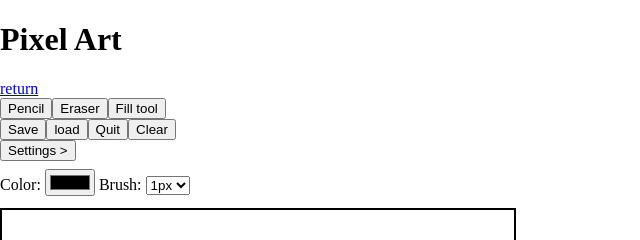
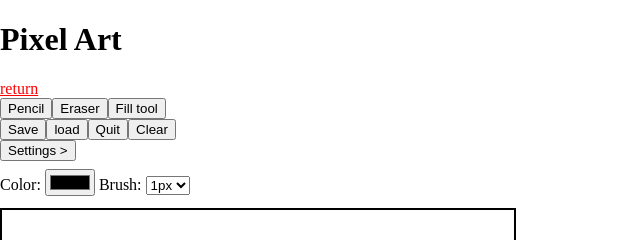
Before and after one commit to mildhasvoided/Tools, a website: page Pixel.html in a window 1280 px wide. Shown: the top 240 px of the page, 0-640 px from the left. Drawn offline with Linux system fonts and the light colour scheme; no server answers.

Commit message:
updated repo

```diff
--- a/Pixel.css
+++ b/Pixel.css
@@ -1,3 +1,6 @@
+A{
+    color:red;
+}
 html, body {
     height: 100%;
     margin: 0;
```
